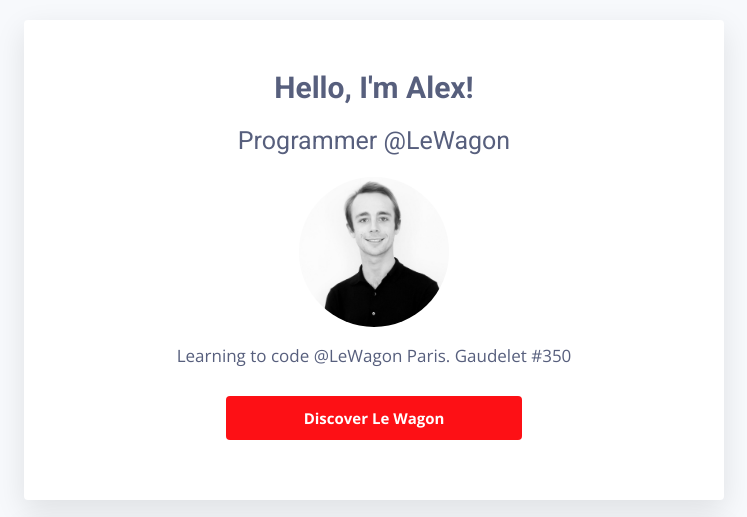
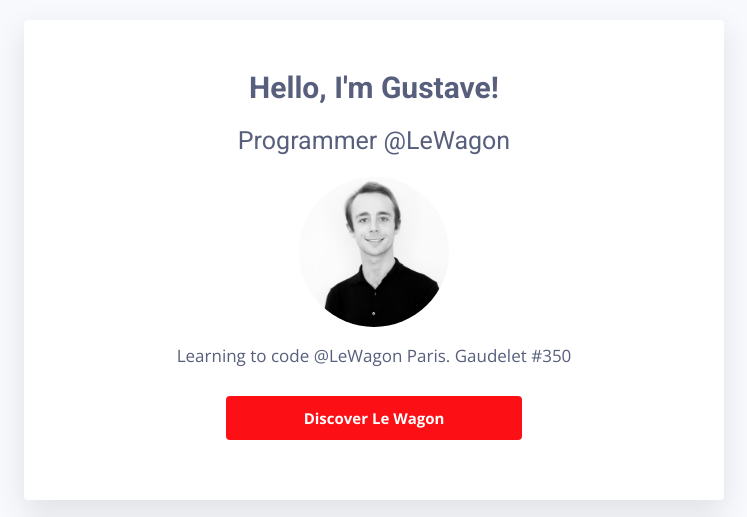
Before and after one commit to alexdougls/profile, a plain HTML site: page index.html in a window 1280 px wide. Shown: the top 517 px of the page, without its empty margins (266-1013 px from the left). Drawn offline with nearby package versions, Linux system fonts and the light colour scheme.

Commit message:
Wording adjustments

```diff
--- a/index.html
+++ b/index.html
@@ -42,7 +42,7 @@
 <body>
   <div class="container">
     <div class="card-white text-align">
-      <h1>Hello, I'm Alex!</h1>
+      <h1>Hello, I'm Gustave!</h1>
       <h2>Programmer @LeWagon</h2>
       <img src="images/profil_picture.JPG" alt="profile picture" width="300px" class="avatar-rounded">
       <p>
```
